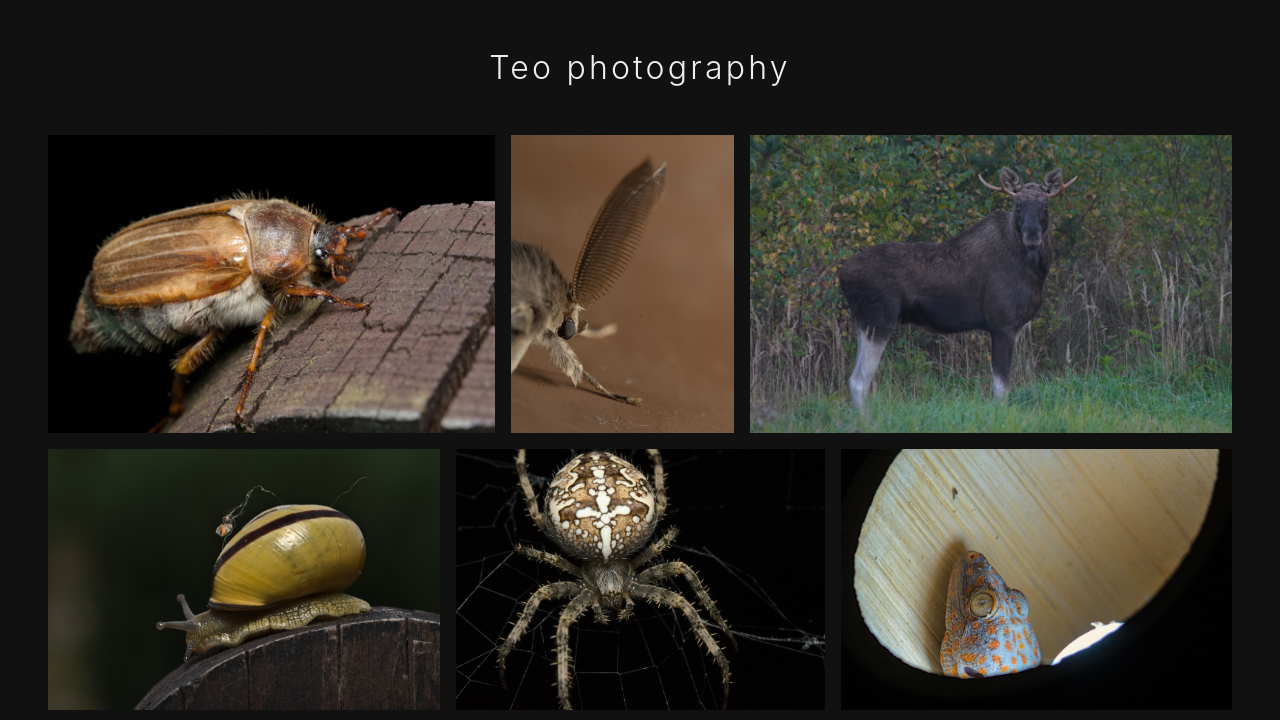
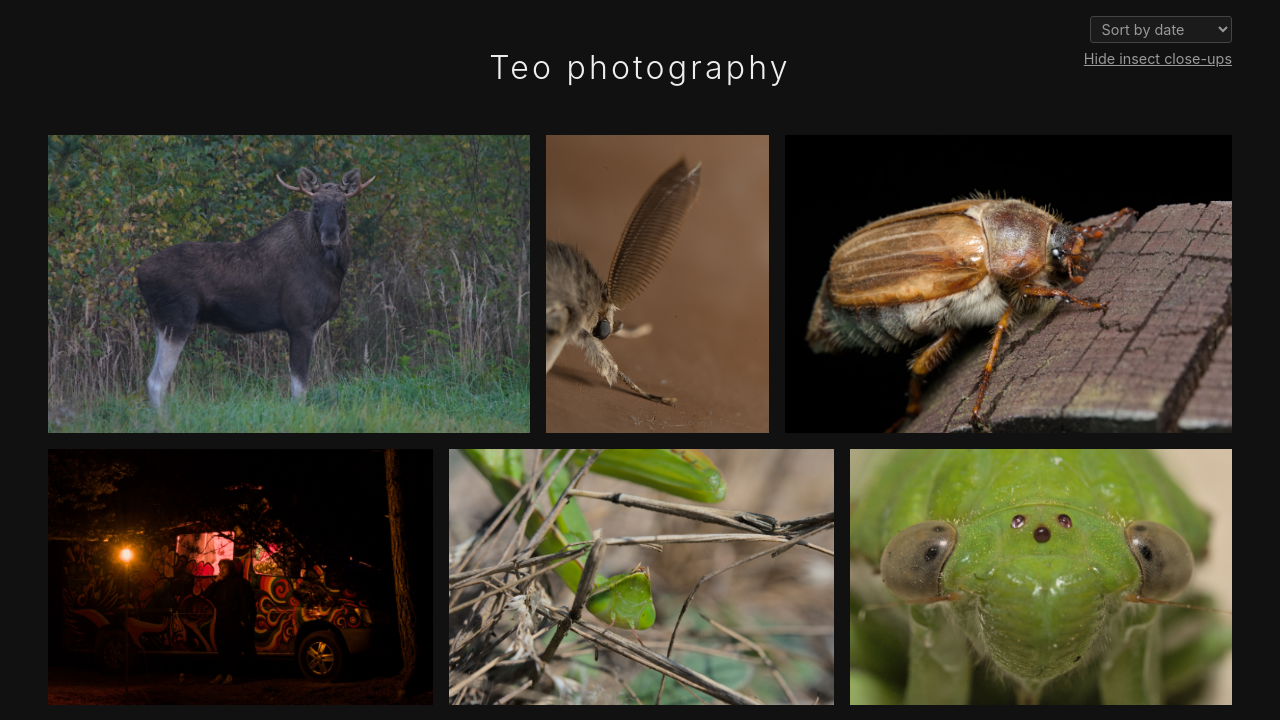
Before and after one commit to Teo44/teo44.github.io, a plain HTML site: page index.html in a window 1280 px wide. Both pictures are taken after a click on the button "Show insects". Shown: the top 720 px of the page. Drawn offline with Linux system fonts and the light colour scheme.

Commit message:
Add sorting by date, colour or location
A drop-down in the top-right corner sorts the gallery by date taken
(default, newest first), by colour (lightest first) or by location; the
choice is remembered. The insect toggle moves up beside it.

```diff
--- a/index.html
+++ b/index.html
@@ -12,60 +12,71 @@
 <body>
   <header>
     <h1>Teo photography</h1>
+    <div class="controls">
+      <select id="sort-select" aria-label="Sort photos" hidden>
+        <option value="date">Sort by date</option>
+        <option value="colour">Sort by colour</option>
+        <option value="location">Sort by location</option>
+      </select>
+      <button id="insect-toggle" class="link-button" hidden></button>
+    </div>
   </header>
 
   <main>
     <section class="gallery">
-      <!-- Photos are grouped into rows of 3; insects.js rebuilds the rows from the visible
-           photos, so the grouping here only matters without JavaScript. --ratio is the image's
+      <!-- Photos are listed newest first, grouped into rows of 3; insects.js rebuilds the rows
+           from the visible photos, so the grouping here only matters without JavaScript.
+           data-lightness is the preview's average lightness (0-100), used by "Sort by colour";
+           data-location matches the photo page's details line, used by "Sort by location".
+           --ratio is the image's
            width/height; it keeps every image in a row the same height. Insect photos are marked
            with data-insect and use data-src, so they only load once the visitor agrees. -->
       <div class="gallery-row">
-        <a href="photos/summer-chafer.html" data-insect style="--ratio: 2000 / 1333">
+        <a href="photos/moose.html" data-lightness="32.2" data-location="Poland" style="--ratio: 2000 / 1236">
+          <img src="images/moose_161026_preview.jpg" alt="My first moose sighting" width="2000" height="1236">
+        </a>
+        <a href="photos/lymantria-dispar.html" data-insect data-lightness="37.4" data-location="Poland" style="--ratio: 1500 / 2000">
+          <img data-src="images/lymantria_dispar_dispar_050826_preview.jpg" alt="Lymantria dispar dispar showing his antennae" width="1500" height="2000">
+          <noscript><span class="insect-placeholder">Insect close-up – click to view</span></noscript>
+        </a>
+        <a href="photos/summer-chafer.html" data-insect data-lightness="25.2" data-location="Poland" style="--ratio: 2000 / 1333">
           <img data-src="images/amphimallon_solstitiale_040725_preview.jpg" alt="Summer chafer on fence post" width="2000" height="1333">
           <noscript><span class="insect-placeholder">Insect close-up – click to view</span></noscript>
         </a>
-        <a href="photos/lymantria-dispar.html" data-insect style="--ratio: 1500 / 2000">
-          <img data-src="images/lymantria_dispar_dispar_050826_preview.jpg" alt="Lymantria dispar dispar showing his antennae" width="1500" height="2000">
+      </div>
+      <div class="gallery-row">
+        <a href="photos/saimaa-van.html" data-lightness="4.9" data-location="Saimaa, Finland" style="--ratio: 2000 / 1333">
+          <img src="images/saimaa_van_cig_preview.jpg" alt="A friend smoking in front of a painted van at night, lit by a lantern" width="2000" height="1333">
+        </a>
+        <a href="photos/mantis-religiosa.html" data-insect data-lightness="48.7" data-location="Poland" style="--ratio: 2000 / 1333">
+          <img data-src="images/mantis_religiosa_2023.09.02_preview.jpg" alt="European mantis peeking out from behind dry grass stems" width="2000" height="1333">
           <noscript><span class="insect-placeholder">Insect close-up – click to view</span></noscript>
         </a>
-        <a href="photos/moose.html" style="--ratio: 2000 / 1236">
-          <img src="images/moose_161026_preview.jpg" alt="My first moose sighting" width="2000" height="1236">
-        </a>
-      </div>
-      <div class="gallery-row">
-        <a href="photos/cepaea-nemoralis.html" data-insect style="--ratio: 2000 / 1331">
-          <img data-src="images/20220910_0223_Cepaea_nemoralis_preview.jpg" alt="Grove snail on a fence post" width="2000" height="1331">
-          <noscript><span class="insect-placeholder">Insect close-up – click to view</span></noscript>
-        </a>
-        <a href="photos/araneus-diadematus.html" data-insect style="--ratio: 2000 / 1414">
-          <img data-src="images/20220913_0060_Araneus_diadematus_preview.jpg" alt="Cross orbweaver in its web" width="2000" height="1414">
-          <noscript><span class="insect-placeholder">Insect close-up – click to view</span></noscript>
-        </a>
-        <a href="photos/tokay-gecko.html" style="--ratio: 2000 / 1333">
-          <img src="images/gekko_gecko_120922_preview.jpg" alt="Tokay gecko peeking out of a ceiling lamp" width="2000" height="1333">
-        </a>
-      </div>
-      <div class="gallery-row">
-        <a href="photos/hydnum-repandum.html" style="--ratio: 2000 / 1331">
-          <img src="images/hydnum_repandum_161026_preview.jpg" alt="Close-up of the tooth-like spines under a Hydnum repandum cap" width="2000" height="1331">
-        </a>
-        <a href="photos/argiope.html" data-insect style="--ratio: 2000 / 1333">
-          <img data-src="images/argiope_2022.11.18_preview.jpg" alt="Female St Andrew's cross spider in its web" width="2000" height="1333">
-          <noscript><span class="insect-placeholder">Insect close-up – click to view</span></noscript>
-        </a>
-        <a href="photos/cicada.html" data-insect style="--ratio: 2000 / 1342">
+        <a href="photos/cicada.html" data-insect data-lightness="46.9" data-location="Bali, Indonesia" style="--ratio: 2000 / 1342">
           <img data-src="images/cicada_2022.11.25_preview.jpg" alt="Head-on close-up of a green cicada's face" width="2000" height="1342">
           <noscript><span class="insect-placeholder">Insect close-up – click to view</span></noscript>
         </a>
       </div>
       <div class="gallery-row">
-        <a href="photos/mantis-religiosa.html" data-insect style="--ratio: 2000 / 1333">
-          <img data-src="images/mantis_religiosa_2023.09.02_preview.jpg" alt="European mantis peeking out from behind dry grass stems" width="2000" height="1333">
+        <a href="photos/argiope.html" data-insect data-lightness="47.9" data-location="Bali, Indonesia" style="--ratio: 2000 / 1333">
+          <img data-src="images/argiope_2022.11.18_preview.jpg" alt="Female St Andrew's cross spider in its web" width="2000" height="1333">
           <noscript><span class="insect-placeholder">Insect close-up – click to view</span></noscript>
         </a>
-        <a href="photos/saimaa-van.html" style="--ratio: 2000 / 1333">
-          <img src="images/saimaa_van_cig_preview.jpg" alt="A friend smoking in front of a painted van at night, lit by a lantern" width="2000" height="1333">
+        <a href="photos/tokay-gecko.html" data-lightness="36.4" data-location="Bali, Indonesia" style="--ratio: 2000 / 1333">
+          <img src="images/gekko_gecko_120922_preview.jpg" alt="Tokay gecko peeking out of a ceiling lamp" width="2000" height="1333">
+        </a>
+        <a href="photos/hydnum-repandum.html" data-lightness="23.6" data-location="Poland" style="--ratio: 2000 / 1331">
+          <img src="images/hydnum_repandum_161026_preview.jpg" alt="Close-up of the tooth-like spines under a Hydnum repandum cap" width="2000" height="1331">
+        </a>
+      </div>
+      <div class="gallery-row">
+        <a href="photos/araneus-diadematus.html" data-insect data-lightness="10.6" data-location="Poland" style="--ratio: 2000 / 1414">
+          <img data-src="images/20220913_0060_Araneus_diadematus_preview.jpg" alt="Cross orbweaver in its web" width="2000" height="1414">
+          <noscript><span class="insect-placeholder">Insect close-up – click to view</span></noscript>
+        </a>
+        <a href="photos/cepaea-nemoralis.html" data-insect data-lightness="16.7" data-location="Poland" style="--ratio: 2000 / 1331">
+          <img data-src="images/20220910_0223_Cepaea_nemoralis_preview.jpg" alt="Grove snail on a fence post" width="2000" height="1331">
+          <noscript><span class="insect-placeholder">Insect close-up – click to view</span></noscript>
         </a>
       </div>
     </section>
@@ -81,7 +92,6 @@
 
   <footer>
     <p>&copy; 2026 Teo</p>
-    <button id="insect-toggle" class="link-button" hidden></button>
   </footer>
 </body>
 </html>
--- a/insects.js
+++ b/insects.js
@@ -1,11 +1,15 @@
 // Asks visitors whether they want to see insect close-ups. Insect images carry
 // data-src instead of src, so they are only downloaded after the visitor agrees.
 // The answer is remembered in localStorage ("yes" or "no").
+// On the front page it also lays out the gallery rows, sorted by date (as in the
+// HTML), by colour (lightest first) or by location; that choice is remembered too.
 (function () {
   var KEY = 'showInsects';
+  var SORT_KEY = 'galleryOrder';
   var root = document.documentElement;
   var dialog = document.getElementById('insect-dialog');
   var toggle = document.getElementById('insect-toggle');
+  var sortSelect = document.getElementById('sort-select');
   // Set on insect photo pages: where to go when the visitor declines.
   var declineUrl = dialog.dataset.declineUrl;
   var gallery = document.querySelector('.gallery');
@@ -13,20 +17,30 @@
   var photos = gallery ? Array.prototype.slice.call(gallery.querySelectorAll('a')) : [];
   var PER_ROW = 3;
 
-  function getChoice() {
-    try { return localStorage.getItem(KEY); } catch (e) { return null; }
+  function load(key) {
+    try { return localStorage.getItem(key); } catch (e) { return null; }
   }
 
-  function saveChoice(choice) {
-    try { localStorage.setItem(KEY, choice); } catch (e) {}
+  function save(key, value) {
+    try { localStorage.setItem(key, value); } catch (e) {}
   }
+
+  // Comparators for the non-default sorts; "date" keeps the HTML order. Sorting
+  // is stable, so photos from the same location stay in date order.
+  var SORTS = {
+    colour: function (a, b) { return b.dataset.lightness - a.dataset.lightness; },
+    location: function (a, b) { return a.dataset.location.localeCompare(b.dataset.location); }
+  };
+  var sortMode = load(SORT_KEY);
+  if (!SORTS[sortMode]) sortMode = 'date';
 
   // Rebuilds the gallery rows from the visible photos only, so hiding insects
   // doesn't leave rows with gaps.
   function layoutGallery() {
     if (!gallery) return;
     var show = root.classList.contains('show-insects');
-    var visible = photos.filter(function (a) {
+    var ordered = SORTS[sortMode] ? photos.slice().sort(SORTS[sortMode]) : photos;
+    var visible = ordered.filter(function (a) {
       return show || !a.hasAttribute('data-insect');
     });
     gallery.querySelectorAll('.gallery-row').forEach(function (row) {
@@ -56,7 +70,17 @@
     }
   }
 
-  var choice = getChoice();
+  if (sortSelect) {
+    sortSelect.value = sortMode;
+    sortSelect.hidden = false;
+    sortSelect.addEventListener('change', function () {
+      sortMode = sortSelect.value;
+      save(SORT_KEY, sortMode);
+      layoutGallery();
+    });
+  }
+
+  var choice = load(KEY);
   if (choice === 'yes') {
     showInsects(true);
   } else if (choice === 'no' && !declineUrl) {
@@ -66,7 +90,7 @@
       // returnValue is empty if the dialog was dismissed with Esc: treat it as
       // "no" for now, but don't remember it so the visitor is asked again.
       var answer = dialog.returnValue;
-      if (answer) saveChoice(answer);
+      if (answer) save(KEY, answer);
       if (answer === 'yes') {
         showInsects(true);
       } else if (declineUrl) {
@@ -82,7 +106,7 @@
   if (toggle) {
     toggle.addEventListener('click', function () {
       var show = !root.classList.contains('show-insects');
-      saveChoice(show ? 'yes' : 'no');
+      save(KEY, show ? 'yes' : 'no');
       showInsects(show);
     });
   }
--- a/style.css
+++ b/style.css
@@ -10,8 +10,32 @@ body {
 }
 
 header {
+  position: relative;
   padding: 3rem 1rem;
   text-align: center;
+}
+
+/* Gallery controls (sort, insect toggle) in the top-right corner. */
+.controls {
+  position: absolute;
+  top: 1rem;
+  right: 3rem;
+  display: flex;
+  flex-direction: column;
+  align-items: flex-end;
+  gap: 0.4rem;
+  color: #999;
+  font-size: 0.9rem;
+}
+
+.controls select {
+  padding: 0.2rem 0.4rem;
+  border: 1px solid #444;
+  border-radius: 3px;
+  background: #1b1b1b;
+  color: inherit;
+  font: inherit;
+  cursor: pointer;
 }
 
 header a {
@@ -190,6 +214,13 @@ dialog button:hover {
     padding: 0 1rem;
   }
 
+  /* No room beside the title on phones: show the links under it instead. */
+  .controls {
+    position: static;
+    align-items: center;
+    margin-top: 1rem;
+  }
+
   .gallery-row {
     flex-direction: column;
   }
@@ -209,27 +240,9 @@ dialog button:hover {
   }
 }
 
-/* Three columns: copyright in the middle, insect toggle on the right. */
 footer {
-  display: grid;
-  grid-template-columns: 1fr auto 1fr;
-  align-items: center;
-  padding: 2rem 3rem;
+  padding: 2rem 1rem;
+  text-align: center;
   color: #777;
   font-size: 0.9rem;
 }
-
-footer p {
-  grid-column: 2;
-}
-
-footer .link-button {
-  grid-column: 3;
-  justify-self: end;
-}
-
-@media (max-width: 600px) {
-  footer {
-    padding: 2rem 1rem;
-  }
-}
```
